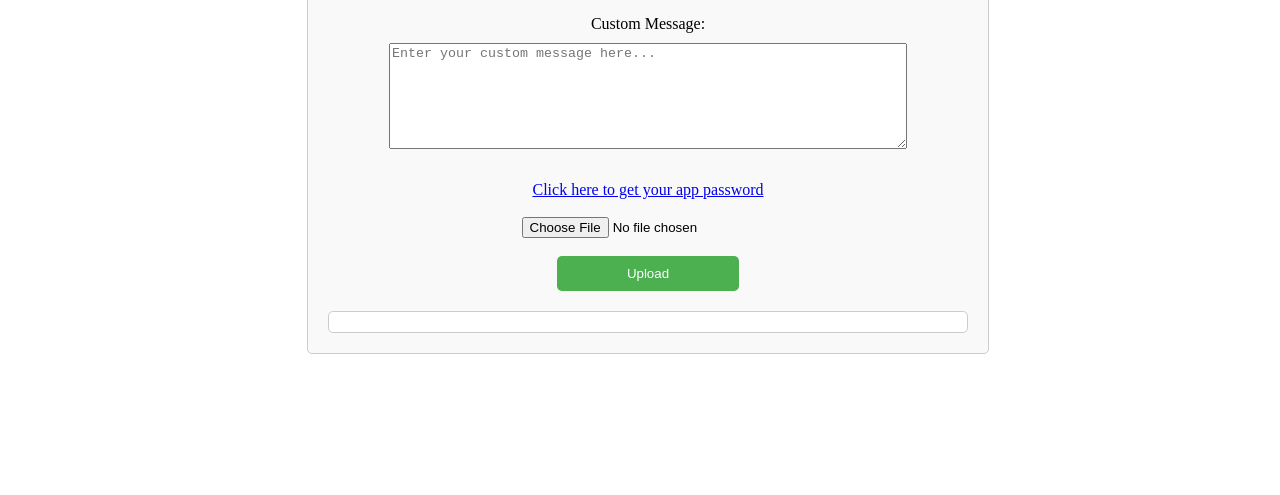
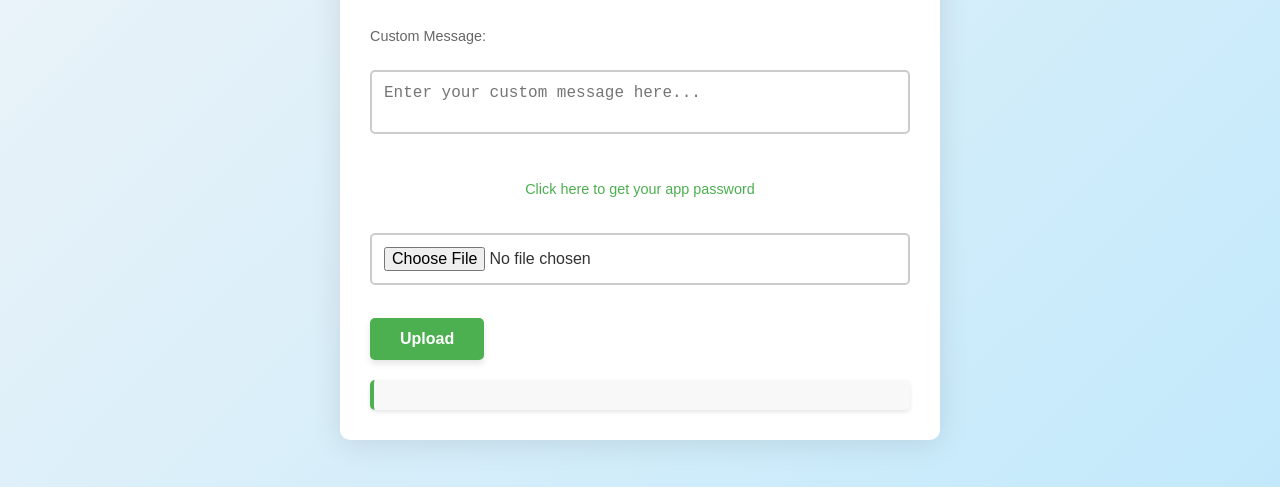
Before and after one commit to Dev-Yash-anand/MPR, a website: page index.html in a window 1280 px wide. Shown: the part 313-808 px from the top of the page. Drawn offline with nearby package versions, Linux system fonts and the light colour scheme.

Commit message:
added style

```diff
--- a/index.html
+++ b/index.html
@@ -3,56 +3,152 @@
 <head>
     <title>Upload Excel File</title>
     <style>
-        html,body {
-            height: 100vh;
-            width: 100vw;
-            overflow: hidden;
+        /* Reset default margin and padding for all elements */
+        * {
+            margin: 0;
+            padding: 0;
+            box-sizing: border-box;
         }
+
+        /* Body and background styling */
         body {
             display: flex;
             justify-content: center;
             align-items: center;
+            height: 100vh;
+            width: 100vw;
+            background: linear-gradient(135deg, #f0f4f8, #c2e9fb);
+            font-family: 'Arial', sans-serif;
         }
+
+        /* Form container styling */
         .form-container {
-            width: 50%;
-            margin: 0 auto;
-            padding: 20px;
-            border: 1px solid #ccc;
+            width: 90%;
+            max-width: 600px;
+            padding: 30px;
+            border-radius: 10px;
+            background-color: #ffffff;
+            box-shadow: 0 4px 30px rgba(0, 0, 0, 0.1);
+            transition: transform 0.2s, box-shadow 0.2s;
+        }
+
+        .form-container:hover {
+            transform: translateY(-5px);
+            box-shadow: 0 8px 40px rgba(0, 0, 0, 0.2);
+        }
+
+        h1 {
+            font-size: 2rem;
+            text-align: center;
+            margin-bottom: 20px;
+            color: #333;
+            font-weight: 600;
+        }
+
+        label {
+            font-size: 0.9rem;
+            color: #666;
+            display: block;
+            margin-bottom: 8px;
+            text-align: left;
+        }
+
+        input[type="email"],
+        input[type="password"],
+        input[type="file"],
+        textarea {
+            width: 100%;
+            padding: 12px;
+            border: 2px solid #ccc;
             border-radius: 5px;
-            background-color: #f9f9f9;
+            margin-bottom: 15px;
+            font-size: 1rem;
+            color: #333;
+            transition: border-color 0.3s, box-shadow 0.3s;
         }
-        h1 {
-            font-family: sans-serif;
-            text-align: center;
+
+        input:focus,
+        textarea:focus {
+            border-color: #4CAF50;
+            outline: none;
+            box-shadow: 0 0 5px rgba(76, 175, 80, 0.5);
         }
-        form {
-            text-align: center;
+
+        textarea {
+            resize: none;
         }
-        textarea {
-            width: 80%;
-            height: 100px;
-            margin: 10px 0;
-        }
+
         button {
-            padding: 10px 70px;
+            padding: 12px 30px;
             background-color: #4CAF50;
             color: white;
             border: none;
             border-radius: 5px;
             cursor: pointer;
+            font-size: 1rem;
+            font-weight: bold;
+            transition: background-color 0.3s, transform 0.3s, box-shadow 0.3s;
+            box-shadow: 0 4px 6px rgba(0, 0, 0, 0.1);
         }
+
         button:hover {
             background-color: #45a049;
+            transform: translateY(-2px);
+            box-shadow: 0 6px 12px rgba(0, 0, 0, 0.15);
         }
+
+        a {
+            font-size: 0.9rem;
+            color: #4CAF50;
+            text-decoration: none;
+            display: block;
+            margin-top: 10px;
+            text-align: center;
+            transition: color 0.3s;
+        }
+
+        a:hover {
+            color: #45a049;
+        }
+
         #results {
             margin-top: 20px;
-            padding: 10px;
-            font-family: sans-serif;
-            border: 1px solid #ccc;
+            padding: 15px;
+            font-family: 'Arial', sans-serif;
             border-radius: 5px;
-            background-color: #fff;
+            background-color: #f8f8f8;
+            box-shadow: 0 2px 4px rgba(0, 0, 0, 0.1);
+            border-left: 4px solid #4CAF50;
+        }
+
+        /* Highlighted error messages */
+        .highlight {
+            background-color: #f8d7da;
+            /* light red background */
+            color: #721c24;
+            /* dark red text */
+            padding: 12px;
+            margin-bottom: 10px;
+            border-left: 4px solid #f5c6cb;
+            font-weight: bold;
+            border-radius: 5px;
+        }
+
+        /* Success messages */
+        .success {
+            background-color: #d4edda;
+            /* light green background */
+            color: #155724;
+            /* dark green text */
+            padding: 12px;
+            margin-bottom: 10px;
+            border-left: 4px solid #c3e6cb;
+            font-weight: bold;
+            border-radius: 5px;
         }
     </style>
+
+
     <script src="https://code.jquery.com/jquery-3.6.0.min.js"></script>
 </head>
 <body>
@@ -126,5 +222,6 @@
         });
     </script>
 
+
 </body>
 </html>
```
Also changed, not shown: app.js (+30 -0 lines).
